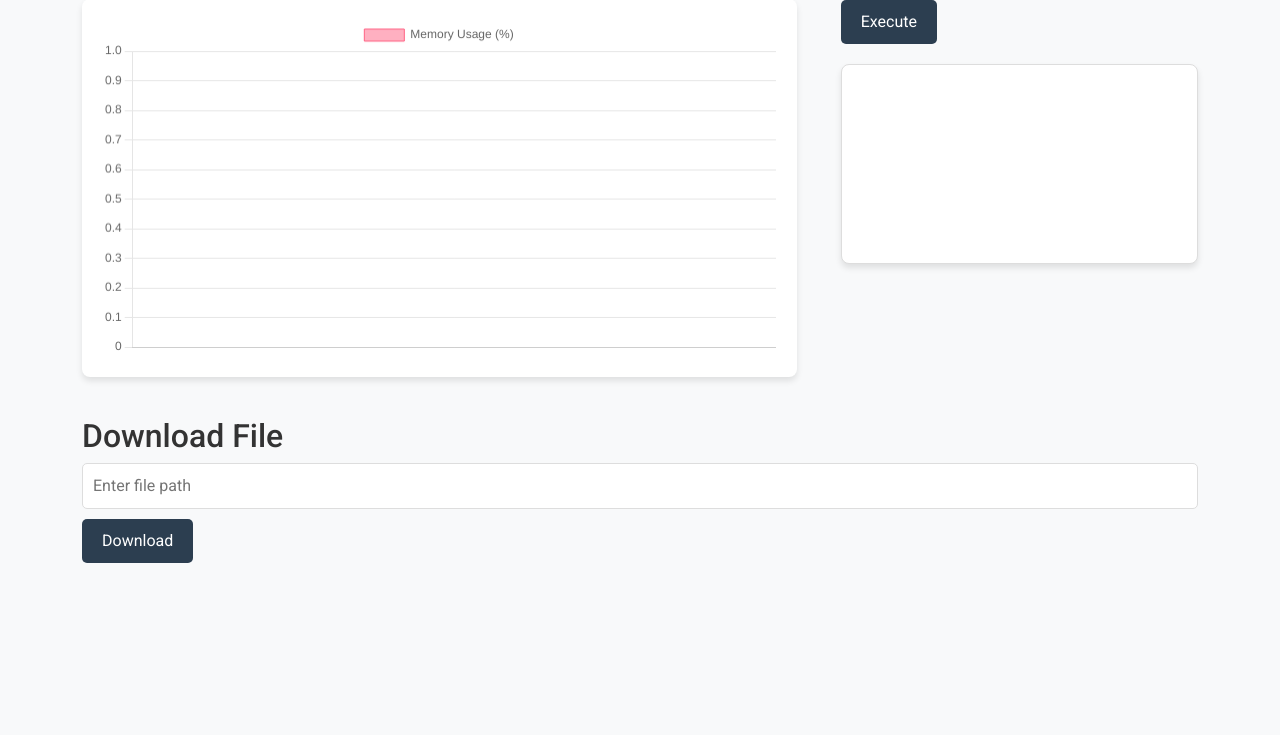
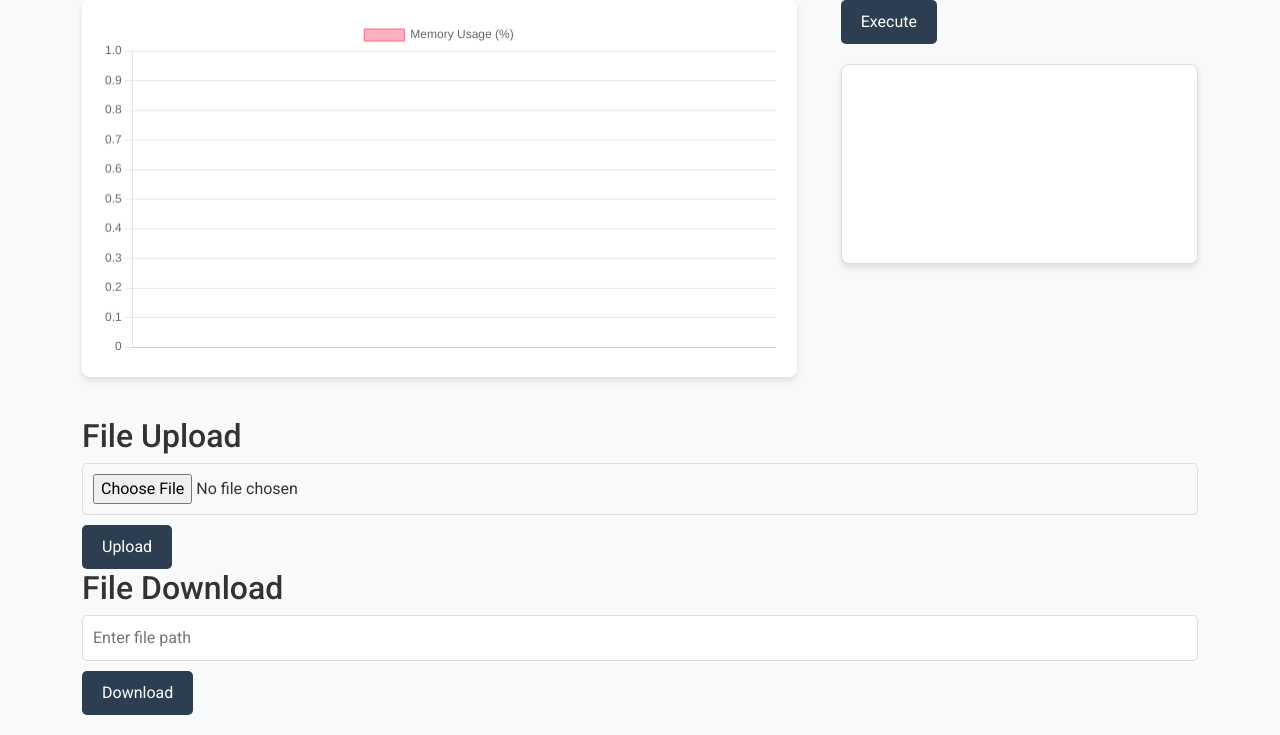
Before and after one commit to BIRD-Laboratories/OpenDatacenter, a Flask app: page / in a window 1280 px wide. Shown: the part 530-1265 px from the top of the page. Before the commit the page ends 1093 px from the top, so only its background shows below. Run offline with Flask 3, Linux system fonts and the light colour scheme; parts of the project's set-up code (start-up, migrations or seed data) failed here and were passed over.

Commit message:
Update dashboard.html

```diff
--- a/templates/dashboard.html
+++ b/templates/dashboard.html
@@ -110,6 +110,26 @@
             return data;
         }
 
+        // Function to fetch the list of nodes from the server
+        async function fetchNodes() {
+            const response = await fetch("/nodes");
+            const data = await response.json();
+            return data.nodes;
+        }
+
+        // Function to update the node dropdown
+        async function updateNodeList() {
+            const nodes = await fetchNodes();
+            const nodeSelect = document.querySelector("#node-select");
+            nodeSelect.innerHTML = '<option value="">Local</option>';
+            nodes.forEach(node => {
+                const option = document.createElement("option");
+                option.value = node;
+                option.textContent = node;
+                nodeSelect.appendChild(option);
+            });
+        }
+
         // Function to update the charts and table
         async function updateDashboard() {
             const stats = await fetchStats();
@@ -163,6 +183,30 @@
                 const text = decoder.decode(value);
                 outputDiv.innerHTML += text;
                 outputDiv.scrollTop = outputDiv.scrollHeight; // Auto-scroll
+            }
+        }
+
+        // Function to upload a file
+        async function uploadFile() {
+            const fileInput = document.querySelector("#file-input");
+            if (!fileInput.files.length) {
+                alert("Please select a file to upload.");
+                return;
+            }
+
+            const formData = new FormData();
+            formData.append("file", fileInput.files[0]);
+
+            const response = await fetch("/upload", {
+                method: "POST",
+                body: formData,
+            });
+
+            const result = await response.json();
+            if (response.ok) {
+                alert(result.message);
+            } else {
+                alert(result.error);
             }
         }
 
@@ -242,6 +286,9 @@
                 options: chartOptions,
             });
 
+            // Update the node list
+            updateNodeList();
+
             // Update the dashboard every 5 seconds
             setInterval(updateDashboard, 5000);
             updateDashboard(); // Initial update
@@ -277,8 +324,7 @@
                     <label for="node-select">Node:</label>
                     <select id="node-select" class="form-control-custom">
                         <option value="">Local</option>
-                        <option value="192.168.1.101">Node 1</option>
-                        <option value="192.168.1.102">Node 2</option>
+                        <!-- Node options will be populated by JavaScript -->
                     </select>
                     <input type="text" id="command-input" class="form-control-custom" placeholder="Enter command">
                     <button class="btn-custom" onclick="executeCommand()">Execute</button>
@@ -289,9 +335,13 @@
             </div>
         </div>
 
-        <!-- File Download -->
+        <!-- File Upload and Download -->
         <div style="margin-top: 20px;">
-            <h2>Download File</h2>
+            <h2>File Upload</h2>
+            <input type="file" id="file-input" class="form-control-custom">
+            <button class="btn-custom" onclick="uploadFile()">Upload</button>
+
+            <h2>File Download</h2>
             <input type="text" id="file-path" class="form-control-custom" placeholder="Enter file path">
             <button class="btn-custom" onclick="downloadFile()">Download</button>
         </div>
```
